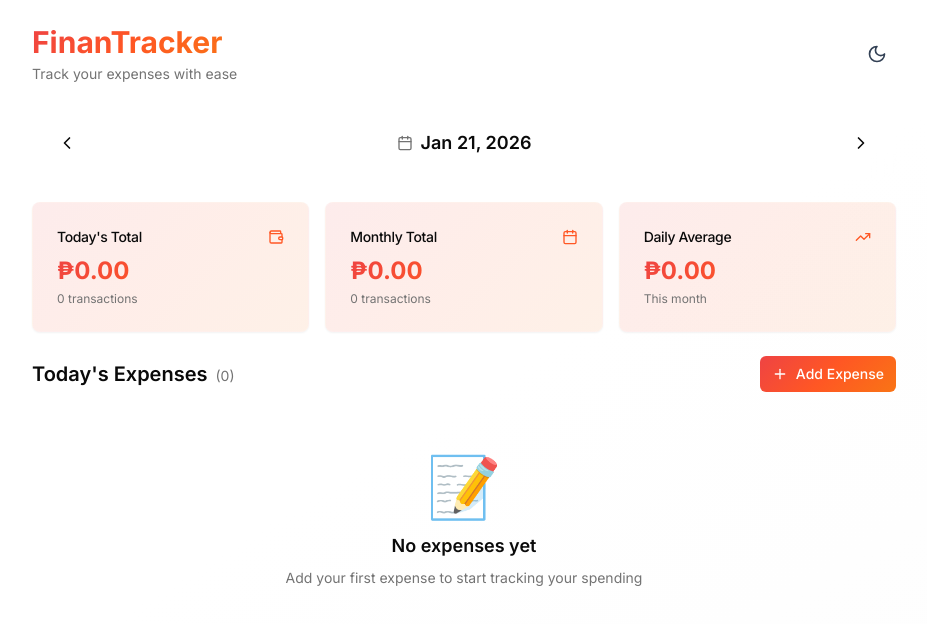
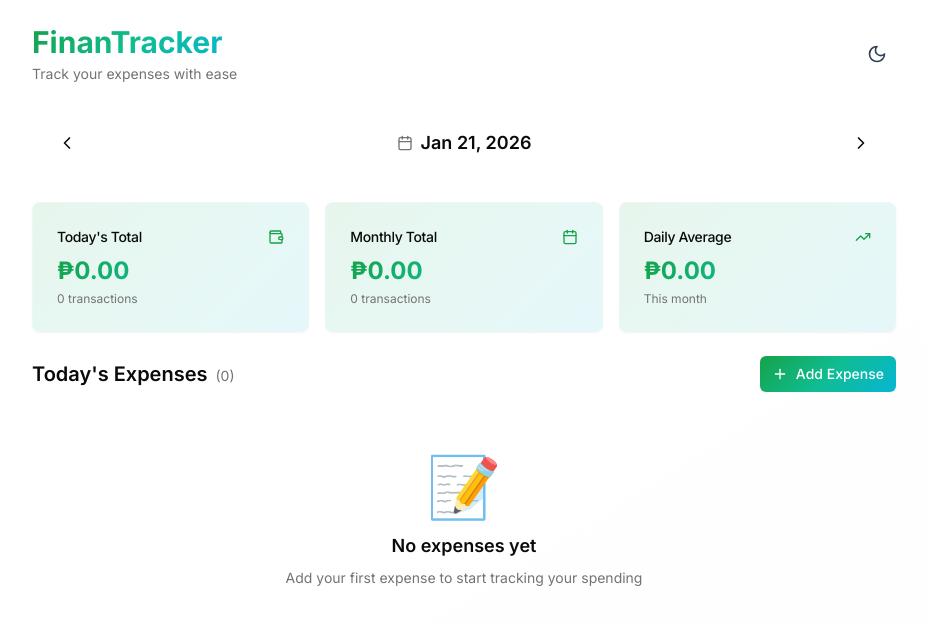
Before and after one commit to Lexpeee/ftracker-new, a Next.js app: page / in a window 1280 px wide. Shown: the top 624 px of the page, without its empty margins (176-1103 px from the left). Built offline with nearby package versions, Linux system fonts and the light colour scheme.

Commit message:
update color scheme

```diff
--- a/app/globals.css
+++ b/app/globals.css
@@ -10,10 +10,15 @@
     --card-foreground: 0 0% 3.9%;
     --popover: 0 0% 100%;
     --popover-foreground: 0 0% 3.9%;
-    --primary: 14 100% 57%;
-    --primary-foreground: 0 0% 98%;
-    --secondary: 0 84% 60%;
-    --secondary-foreground: 0 0% 9%;
+
+    /* Primary: Vibrant Green */
+    --primary: 142 76% 36%;
+    --primary-foreground: 355.7 100% 97.3%;
+
+    /* Secondary: Cyan */
+    --secondary: 189 94% 43%;
+    --secondary-foreground: 0 0% 98%;
+
     --muted: 0 0% 96.1%;
     --muted-foreground: 0 0% 45.1%;
     --accent: 0 0% 96.1%;
@@ -22,13 +27,13 @@
     --destructive-foreground: 0 0% 98%;
     --border: 0 0% 89.8%;
     --input: 0 0% 89.8%;
-    --ring: 14 100% 57%;
+    --ring: 142 76% 36%;
     --radius: 0.5rem;
 
-    /* Custom gradient colors */
-    --gradient-start: 0 84% 60%;
-    --gradient-middle: 14 100% 57%;
-    --gradient-end: 25 95% 53%;
+    /* Custom gradient colors: Green to Cyan */
+    --gradient-start: 142 76% 36%;
+    --gradient-middle: 165 85% 40%;
+    --gradient-end: 189 94% 43%;
   }
 
   .dark {
@@ -38,10 +43,15 @@
     --card-foreground: 0 0% 98%;
     --popover: 0 0% 10%;
     --popover-foreground: 0 0% 98%;
-    --primary: 14 100% 57%;
-    --primary-foreground: 0 0% 9%;
-    --secondary: 0 84% 60%;
+
+    /* Primary: Bright Green */
+    --primary: 142 70% 50%;
+    --primary-foreground: 144.9 80.4% 10%;
+
+    /* Secondary: Bright Cyan */
+    --secondary: 189 80% 50%;
     --secondary-foreground: 0 0% 98%;
+
     --muted: 0 0% 14.9%;
     --muted-foreground: 0 0% 63.9%;
     --accent: 0 0% 14.9%;
@@ -50,12 +60,12 @@
     --destructive-foreground: 0 0% 98%;
     --border: 0 0% 20%;
     --input: 0 0% 20%;
-    --ring: 14 100% 57%;
+    --ring: 142 70% 50%;
 
-    /* Custom gradient colors for dark mode */
-    --gradient-start: 0 84% 50%;
-    --gradient-middle: 14 100% 57%;
-    --gradient-end: 25 95% 53%;
+    /* Custom gradient colors for dark mode: Green to Cyan */
+    --gradient-start: 142 70% 45%;
+    --gradient-middle: 165 80% 50%;
+    --gradient-end: 189 90% 55%;
   }
 }
 
```
